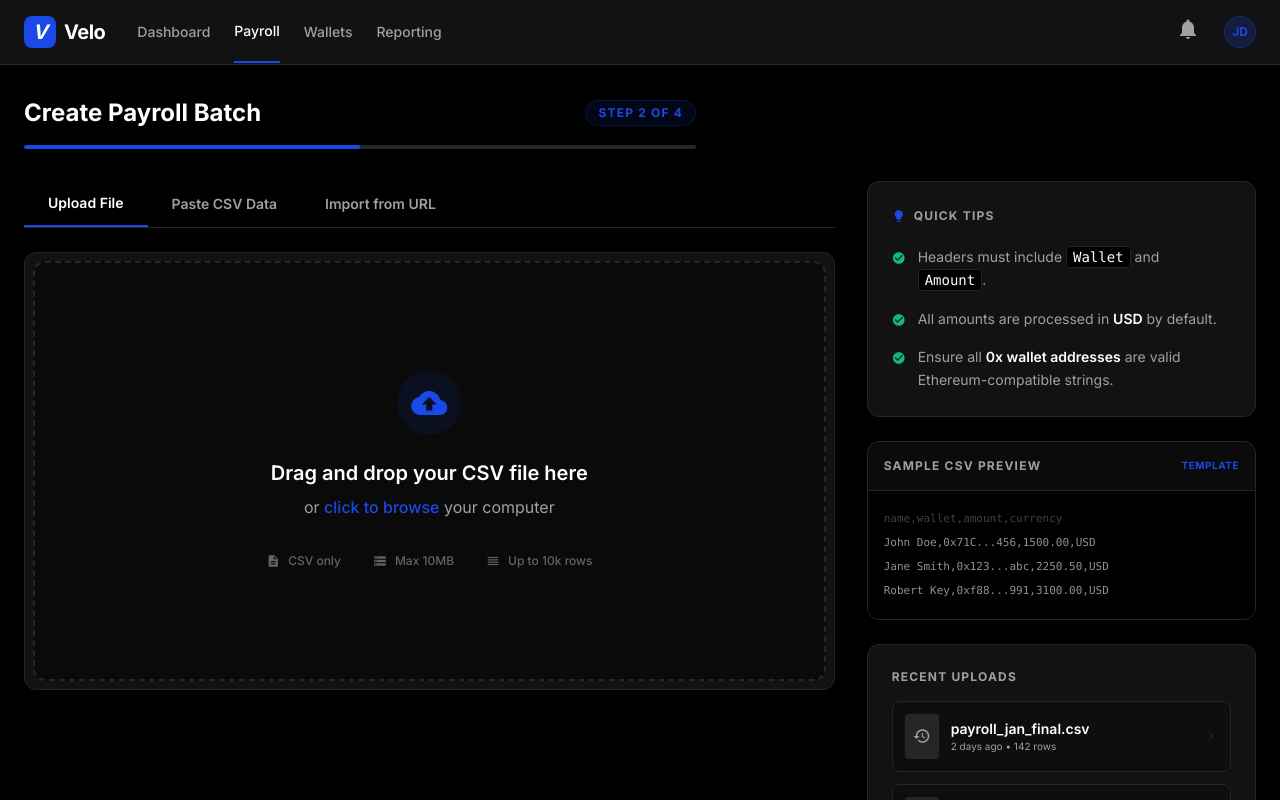
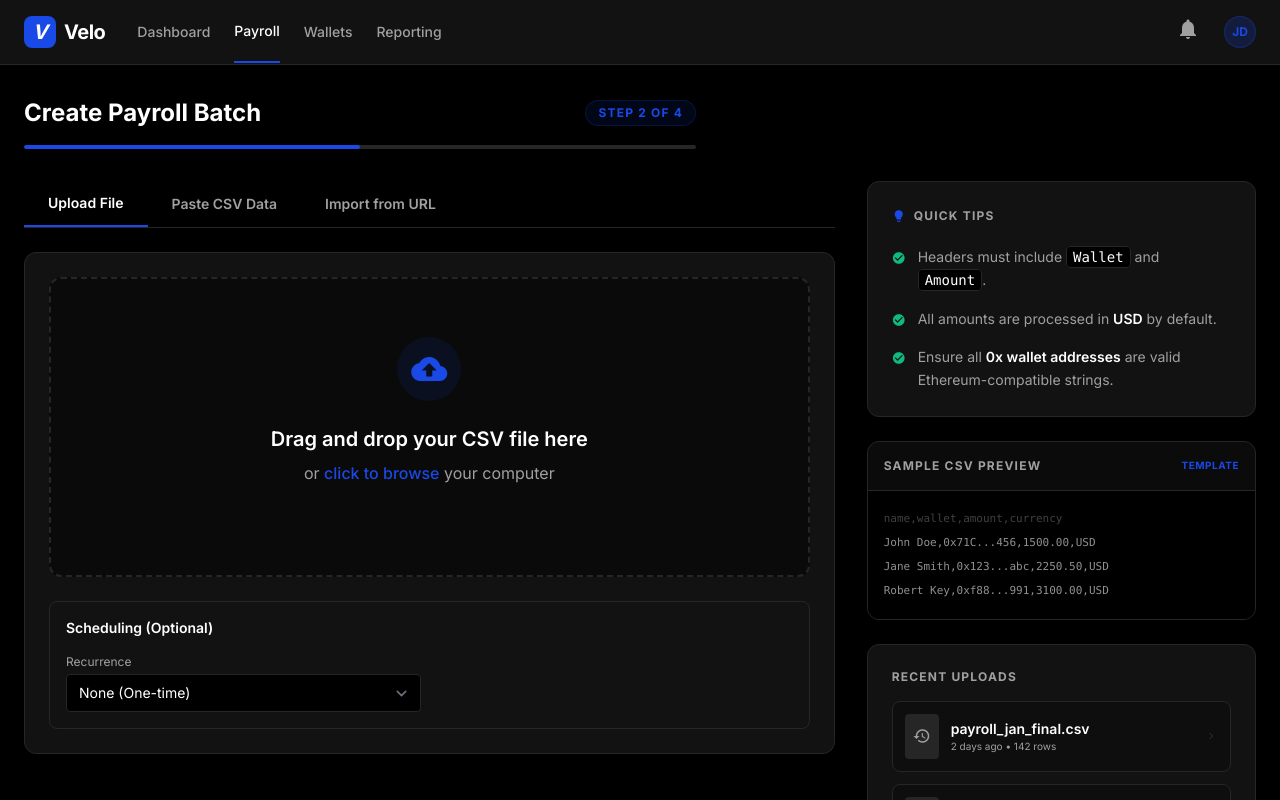
Before and after one commit to Dshubhambadola/Velo, a React (Vite) app in the folder web/: page /payroll/upload in a window 1280 px wide. Shown: the top 800 px of the page. Built offline with nearby package versions, Linux system fonts and the light colour scheme.

Commit message:
feat(ui): add recurring payroll options to upload and manual entry

```diff
--- a/web/src/pages/PayrollManualEntry.tsx
+++ b/web/src/pages/PayrollManualEntry.tsx
@@ -5,6 +5,8 @@ import { createBatchManual } from '../api/payroll';
 const PayrollManualEntry: React.FC = () => {
     const navigate = useNavigate();
     const [isSubmitting, setIsSubmitting] = useState(false);
+    const [recurrenceRule, setRecurrenceRule] = useState('none');
+    const [nextExecutionAt, setNextExecutionAt] = useState('');
 
     // Mock Data for Table
     const [recipients, setRecipients] = useState([
@@ -33,7 +35,7 @@ const PayrollManualEntry: React.FC = () => {
             // Filter out invalid/empty rows if necessary
             const validPayments = payments.filter(p => p.amount > 0);
 
-            const response = await createBatchManual("Manual Entry Batch", validPayments);
+            const response = await createBatchManual("Manual Entry Batch", validPayments, recurrenceRule, nextExecutionAt);
             navigate(`/payroll/review/${response.batch_id}`);
         } catch (error) {
             console.error("Failed to create batch:", error);
@@ -183,43 +185,38 @@ const PayrollManualEntry: React.FC = () => {
                                 </div>
                             </div>
 
-                            {/* Validation Checklist */}
-                            <div className="mt-10 p-4 rounded-xl bg-background-dark border border-border-dark">
-                                <h3 className="text-[10px] font-bold text-neutral-silver uppercase tracking-widest mb-4">Integrity Checks</h3>
-                                <ul className="space-y-3">
-                                    <li className="flex items-start gap-3">
-                                        <span className="material-icons text-emerald-500 text-sm mt-0.5">check_circle</span>
-                                        <div className="text-[11px] leading-tight">
-                                            <div className="font-semibold text-white">KYC Verified</div>
-                                            <div className="text-neutral-silver/60">All recipient identities validated</div>
+                            {/* Recurrence Settings */}
+                            <div className="p-4 bg-background-dark border border-border-dark rounded-xl">
+                                <div className="flex items-center gap-2 mb-3">
+                                    <span className="material-icons text-primary text-sm">schedule</span>
+                                    <span className="text-[10px] font-bold text-primary uppercase">Scheduling</span>
+                                </div>
+                                <div className="space-y-3">
+                                    <div>
+                                        <label className="block text-[10px] text-neutral-silver mb-1 uppercase tracking-wider font-bold">Recurrence</label>
+                                        <select
+                                            value={recurrenceRule}
+                                            onChange={(e) => setRecurrenceRule(e.target.value)}
+                                            className="w-full bg-surface border border-border-dark rounded px-2 py-1.5 text-white text-xs focus:border-primary focus:outline-none"
+                                        >
+                                            <option value="none">None (One-time)</option>
+                                            <option value="weekly">Weekly</option>
+                                            <option value="bi-weekly">Bi-Weekly</option>
+                                            <option value="monthly">Monthly</option>
+                                        </select>
+                                    </div>
+                                    {recurrenceRule !== 'none' && (
+                                        <div>
+                                            <label className="block text-[10px] text-neutral-silver mb-1 uppercase tracking-wider font-bold">First Execution</label>
+                                            <input
+                                                type="datetime-local"
+                                                value={nextExecutionAt}
+                                                onChange={(e) => setNextExecutionAt(e.target.value)}
+                                                className="w-full bg-surface border border-border-dark rounded px-2 py-1.5 text-white text-xs focus:border-primary focus:outline-none"
+                                            />
                                         </div>
-                                    </li>
-                                    <li className="flex items-start gap-3">
-                                        <span className="material-icons text-amber-500 text-sm mt-0.5">warning</span>
-                                        <div className="text-[11px] leading-tight">
-                                            <div className="font-semibold text-white">Missing Tax Data</div>
-                                            <div className="text-neutral-silver/60">Michael Chen (Row 03) requires TIN</div>
-                                        </div>
-                                    </li>
-                                    <li className="flex items-start gap-3">
-                                        <span className="material-icons text-emerald-500 text-sm mt-0.5">check_circle</span>
-                                        <div className="text-[11px] leading-tight">
-                                            <div className="font-semibold text-white">Limit Check</div>
-                                            <div className="text-neutral-silver/60">Within daily transfer limits</div>
-                                        </div>
-                                    </li>
-                                </ul>
-                            </div>
-
-                            {/* Technical Meta */}
-                            <div className="p-4 bg-primary/5 border border-primary/20 rounded-xl">
-                                <div className="flex items-center gap-2 mb-2">
-                                    <span className="material-icons text-primary text-sm">security</span>
-                                    <span className="text-[10px] font-bold text-primary uppercase">Security Protocol</span>
+                                    )}
                                 </div>
-                                <p className="text-[11px] text-neutral-silver leading-relaxed">
-                                    This batch is protected by end-to-end AES-256 encryption. Transactions will be routed via Velo Prime liquidity pools.
-                                </p>
                             </div>
                         </div>
                     </div>
--- a/web/src/pages/PayrollUpload.tsx
+++ b/web/src/pages/PayrollUpload.tsx
@@ -10,10 +10,12 @@ const PayrollUpload: React.FC = () => {
     const [file, setFile] = useState<File | null>(null);
     const [uploadState, setUploadState] = useState<UploadState>('idle');
     const [uploadProgress, setUploadProgress] = useState(0);
+    const [recurrenceRule, setRecurrenceRule] = useState('none');
+    const [nextExecutionAt, setNextExecutionAt] = useState('');
 
     const handleFileSelect = (e: React.ChangeEvent<HTMLInputElement>) => {
         if (e.target.files && e.target.files[0]) {
-            startUpload(e.target.files[0]);
+            setFile(e.target.files[0]);
         }
     };
 
@@ -21,7 +23,7 @@ const PayrollUpload: React.FC = () => {
         e.preventDefault();
         e.stopPropagation();
         if (e.dataTransfer.files && e.dataTransfer.files[0]) {
-            startUpload(e.dataTransfer.files[0]);
+            setFile(e.dataTransfer.files[0]);
         }
     };
 
@@ -30,14 +32,14 @@ const PayrollUpload: React.FC = () => {
         e.stopPropagation();
     };
 
-    const startUpload = async (selectedFile: File) => {
-        setFile(selectedFile);
+    const startUpload = async () => {
+        if (!file) return;
         setUploadState('uploading');
         setUploadProgress(10); // Start progress
 
         try {
             // Description is currently hardcoded as it's not in the UI
-            const response = await uploadBatch(selectedFile, `Batch upload: ${selectedFile.name}`);
+            const response = await uploadBatch(file, `Batch upload: ${file.name}`, recurrenceRule, nextExecutionAt);
             setUploadProgress(100);
             setUploadState('complete');
             // Store batch ID for navigation
@@ -113,9 +115,9 @@ const PayrollUpload: React.FC = () => {
                         {/* Main Interaction Area */}
                         <div className="bg-charcoal rounded-xl border border-obsidian-border shadow-2xl overflow-hidden">
                             {uploadState === 'idle' && (
-                                <div className="p-2">
+                                <div className="p-6 space-y-6">
                                     <div
-                                        className="dashed-border w-full min-h-[420px] flex flex-col items-center justify-center bg-obsidian-black/40 group cursor-pointer transition-all duration-300 hover:bg-obsidian-black/60 border-2 border-dashed border-obsidian-border hover:border-primary rounded-xl"
+                                        className="dashed-border w-full min-h-[300px] flex flex-col items-center justify-center bg-obsidian-black/40 group cursor-pointer transition-all duration-300 hover:bg-obsidian-black/60 border-2 border-dashed border-obsidian-border hover:border-primary rounded-xl"
                                         onDrop={handleDrop}
                                         onDragOver={handleDragOver}
                                         onClick={() => fileInputRef.current?.click()}
@@ -130,23 +132,54 @@ const PayrollUpload: React.FC = () => {
                                         <div className="w-16 h-16 bg-primary/10 rounded-full flex items-center justify-center mb-6 group-hover:bg-primary/20 transition-all">
                                             <span className="material-icons text-primary text-4xl">cloud_upload</span>
                                         </div>
-                                        <h3 className="text-xl font-semibold mb-2 text-white">Drag and drop your CSV file here</h3>
-                                        <p className="text-silver-grey mb-8">or <span className="text-primary font-medium hover:underline">click to browse</span> your computer</p>
-                                        <div className="flex gap-8 text-xs font-medium text-silver-grey/60">
-                                            <div className="flex items-center gap-2">
-                                                <span className="material-icons text-sm">description</span>
-                                                CSV only
+                                        <h3 className="text-xl font-semibold mb-2 text-white">
+                                            {file ? file.name : 'Drag and drop your CSV file here'}
+                                        </h3>
+                                        {!file && (
+                                            <p className="text-silver-grey mb-8">or <span className="text-primary font-medium hover:underline">click to browse</span> your computer</p>
+                                        )}
+                                    </div>
+
+                                    {/* Recurrence Settings */}
+                                    <div className="bg-charcoal p-4 rounded-lg border border-obsidian-border">
+                                        <h4 className="text-sm font-semibold text-white mb-4">Scheduling (Optional)</h4>
+                                        <div className="grid grid-cols-1 md:grid-cols-2 gap-4">
+                                            <div>
+                                                <label className="block text-xs text-silver-grey mb-1">Recurrence</label>
+                                                <select
+                                                    value={recurrenceRule}
+                                                    onChange={(e) => setRecurrenceRule(e.target.value)}
+                                                    className="w-full bg-obsidian-black border border-obsidian-border rounded px-3 py-2 text-white text-sm focus:border-primary focus:outline-none"
+                                                >
+                                                    <option value="none">None (One-time)</option>
+                                                    <option value="weekly">Weekly</option>
+                                                    <option value="bi-weekly">Bi-Weekly</option>
+                                                    <option value="monthly">Monthly</option>
+                                                </select>
                                             </div>
-                                            <div className="flex items-center gap-2">
-                                                <span className="material-icons text-sm">storage</span>
-                                                Max 10MB
-                                            </div>
-                                            <div className="flex items-center gap-2">
-                                                <span className="material-icons text-sm">reorder</span>
-                                                Up to 10k rows
-                                            </div>
+                                            {recurrenceRule !== 'none' && (
+                                                <div>
+                                                    <label className="block text-xs text-silver-grey mb-1">First Execution</label>
+                                                    <input
+                                                        type="datetime-local"
+                                                        value={nextExecutionAt}
+                                                        onChange={(e) => setNextExecutionAt(e.target.value)}
+                                                        className="w-full bg-obsidian-black border border-obsidian-border rounded px-3 py-2 text-white text-sm focus:border-primary focus:outline-none"
+                                                    />
+                                                </div>
+                                            )}
                                         </div>
                                     </div>
+
+                                    {/* Upload Button */}
+                                    {file && (
+                                        <button
+                                            onClick={startUpload}
+                                            className="w-full py-3 bg-primary hover:bg-primary/90 text-white font-bold rounded-lg transition-colors"
+                                        >
+                                            Start Upload
+                                        </button>
+                                    )}
                                 </div>
                             )}
 
```
Also changed, not shown: web/src/api/payroll.ts (+8 -3 lines).
